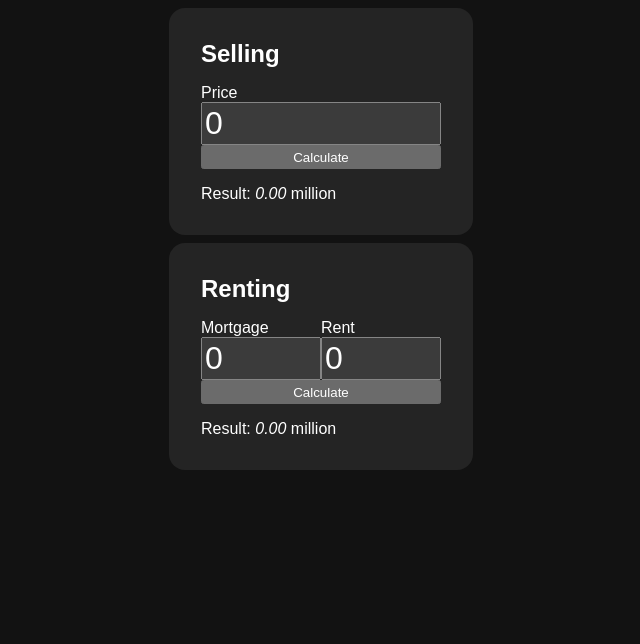
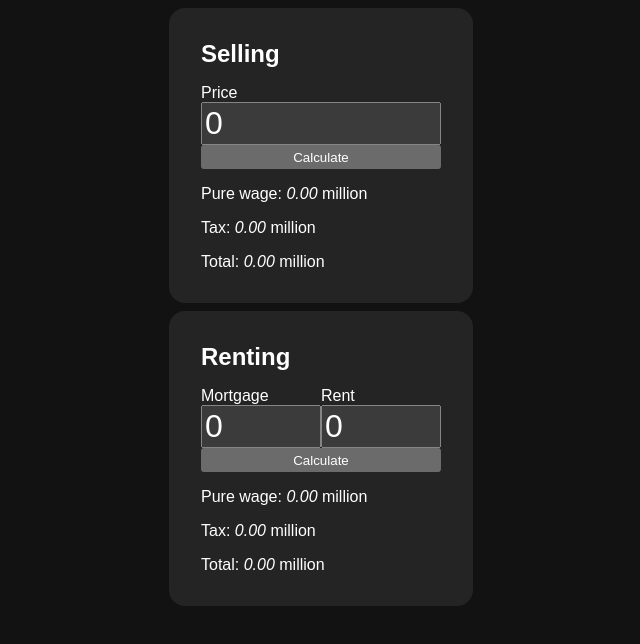
Before and after one commit to utilyre/estate, a React (Vite) app: page / in a window 1280 px wide. Shown: the top 644 px of the page, without its empty margins (319-959 px from the left). Built offline with nearby package versions, Linux system fonts and the light colour scheme.

Commit message:
Break down costs into more precise measures
> So `total` breaks into `pure wage`, `tax`, and `total`

```diff
--- a/src/components/Renting/Renting.jsx
+++ b/src/components/Renting/Renting.jsx
@@ -8,7 +8,7 @@ const Renting = () => {
   const [mortgage, setMortgage] = useState(0)
   const [rent, setRent] = useState(0)
 
-  const [result, calculate] = useRenting()
+  const { pureWage, tax, total, calculate } = useRenting()
 
   const onSubmit = (e) => {
     e.preventDefault()
@@ -28,7 +28,7 @@ const Renting = () => {
               min={0}
               step={0.01}
               value={mortgage}
-              onChange={(e) => setMortgage(e.target.value)}
+              onChange={(e) => setMortgage(parseFloat(e.target.value))}
               className={styles.mortgage}
             />
           </div>
@@ -40,7 +40,7 @@ const Renting = () => {
               min={0}
               step={0.01}
               value={rent}
-              onChange={(e) => setRent(e.target.value)}
+              onChange={(e) => setRent(parseFloat(e.target.value))}
               className={styles.rent}
             />
           </div>
@@ -52,7 +52,13 @@ const Renting = () => {
       </form>
 
       <p className={styles.result}>
-        Result: <var>{partNumber(result)}</var> million
+        Pure wage: <var>{partNumber(pureWage)}</var> million
+      </p>
+      <p className={styles.result}>
+        Tax: <var>{partNumber(tax)}</var> million
+      </p>
+      <p className={styles.result}>
+        Total: <var>{partNumber(total)}</var> million
       </p>
     </div>
   )
--- a/src/components/Selling/Selling.jsx
+++ b/src/components/Selling/Selling.jsx
@@ -6,7 +6,7 @@ import { partNumber } from '../../utils'
 
 const Selling = () => {
   const [price, setPrice] = useState(0)
-  const [result, calculate] = useSelling(200)
+  const { pureWage, tax, total, calculate } = useSelling(200)
 
   const onSubmit = (e) => {
     e.preventDefault()
@@ -34,7 +34,13 @@ const Selling = () => {
       </form>
 
       <p className={styles.result}>
-        Result: <var>{partNumber(result)}</var> million
+        Pure wage: <var>{partNumber(pureWage)}</var> million
+      </p>
+      <p className={styles.result}>
+        Tax: <var>{partNumber(tax)}</var> million
+      </p>
+      <p className={styles.result}>
+        Total: <var>{partNumber(total)}</var> million
       </p>
     </div>
   )
--- a/src/hooks/useRenting.js
+++ b/src/hooks/useRenting.js
@@ -1,17 +1,26 @@
-import { useState } from 'react'
+import { useEffect, useState } from 'react'
 
 import { calculateTax } from '../utils'
 
 const useRenting = () => {
-  const [result, setResult] = useState(0)
+  const [pureWage, setPureWage] = useState(0)
+  const [tax, setTax] = useState(0)
+  const [total, setTotal] = useState(0)
 
   const calculate = (mortgage, rent) => {
     const half = (mortgage * 0.03 + rent) / 2
-
-    setResult(calculateTax(half * (0.25 + 1 / 15)))
+    setPureWage(half / 4 + half / 15)
   }
 
-  return [result, calculate]
+  useEffect(() => {
+    setTax(calculateTax(pureWage))
+  }, [pureWage])
+
+  useEffect(() => {
+    setTotal(pureWage + tax)
+  }, [pureWage, tax])
+
+  return { pureWage, tax, total, calculate }
 }
 
 export default useRenting
--- a/src/hooks/useSelling.js
+++ b/src/hooks/useSelling.js
@@ -1,18 +1,28 @@
-import { useState } from 'react'
+import { useState, useEffect } from 'react'
 
 import { calculateTax } from '../utils'
 
 const useSelling = (boundary) => {
-  const [result, setResult] = useState(0)
+  const [pureWage, setPureWage] = useState(0)
+  const [tax, setTax] = useState(0)
+  const [total, setTotal] = useState(0)
 
   const calculate = (price) => {
     const difference = price - boundary
     const overlap = (Math.abs(difference) + difference) / 2
 
-    setResult(calculateTax((price - overlap) * 0.005 + overlap * 0.0008))
+    setPureWage((price - overlap) * 0.005 + overlap * 0.0008)
   }
 
-  return [result, calculate]
+  useEffect(() => {
+    setTax(calculateTax(pureWage))
+  }, [pureWage])
+
+  useEffect(() => {
+    setTotal(pureWage + tax)
+  }, [pureWage, tax])
+
+  return { pureWage, tax, total, calculate }
 }
 
 export default useSelling
```
